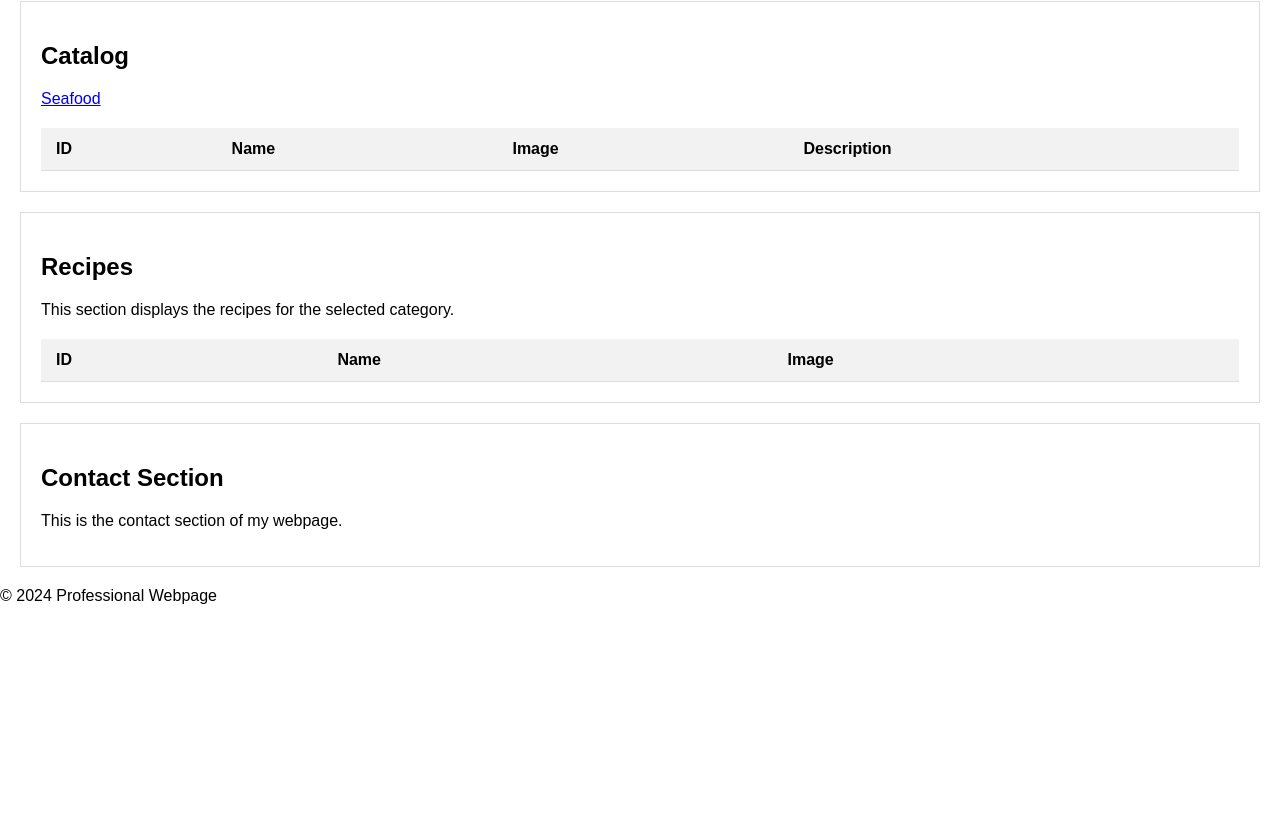
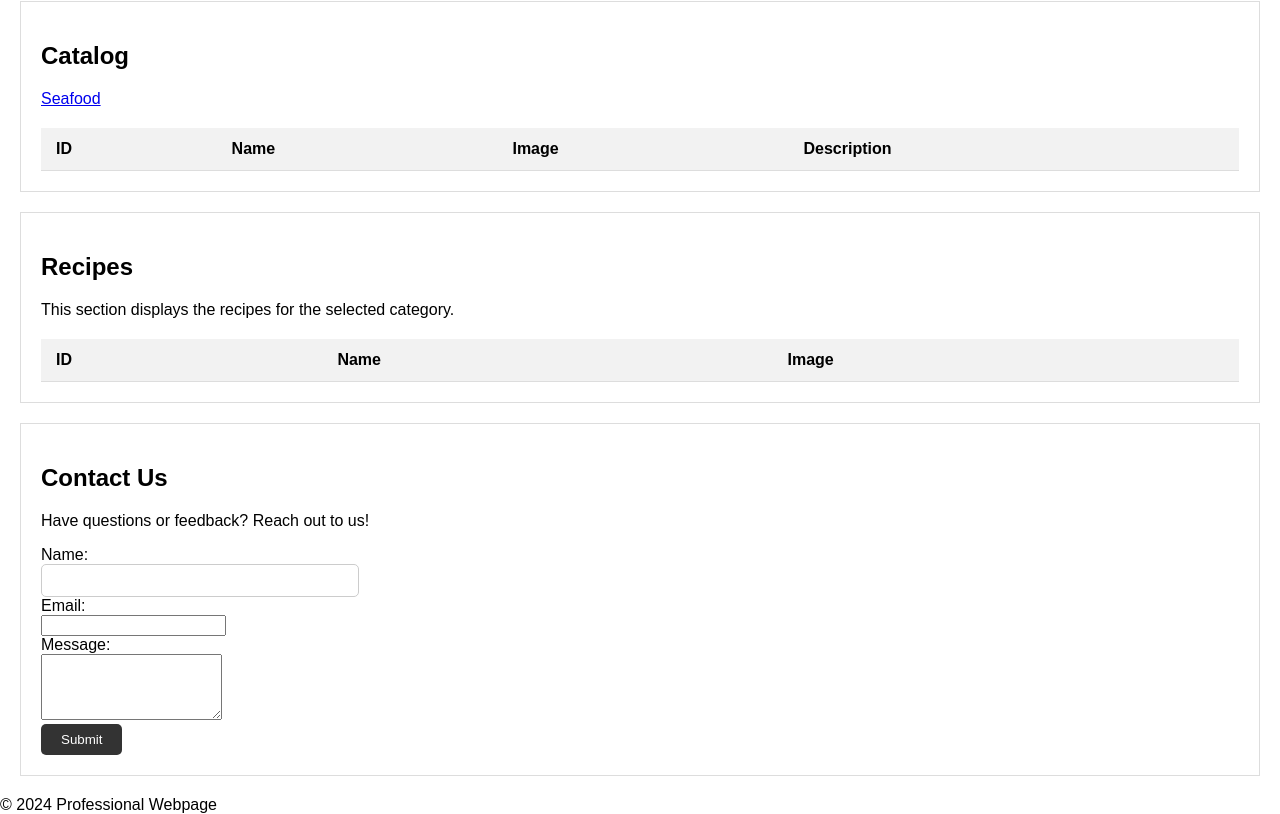
Before and after one commit to ddaanniieellee/WebWizards-Repo, a plain HTML site: page index(1).html in a window 1280 px wide. Shown: the part 316-1130 px from the top of the page. Before the commit the page ends 921 px from the top, so only its background shows below. Drawn offline with Linux system fonts and the light colour scheme; no server answers.

Commit message:
Update index(1).html

```diff
--- a/index(1).html
+++ b/index(1).html
@@ -167,10 +167,19 @@
   </section>
 
 
-  <section id="contact">
-    <h2>Contact Section</h2>
-    <p>This is the contact section of my webpage.</p>
-  </section>
+ <section id="contact">
+  <h2>Contact Us</h2>
+  <p>Have questions or feedback? Reach out to us!</p>
+  <form action="#" method="post">
+    <label for="name">Name:</label><br>
+    <input type="text" id="name" name="name" required><br>
+    <label for="email">Email:</label><br>
+    <input type="email" id="email" name="email" required><br>
+    <label for="message">Message:</label><br>
+    <textarea id="message" name="message" rows="4" required></textarea><br>
+    <input type="submit" value="Submit">
+  </form>
+</section>
 
 
 
```
